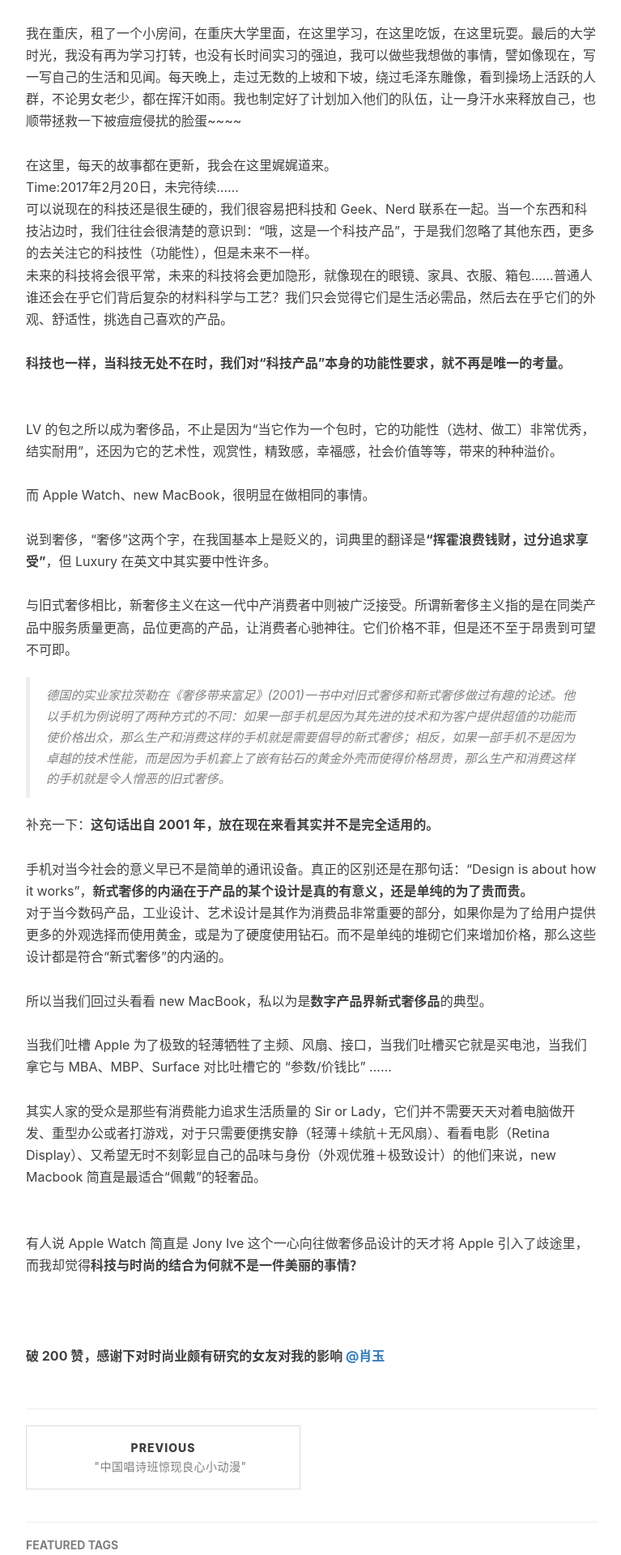
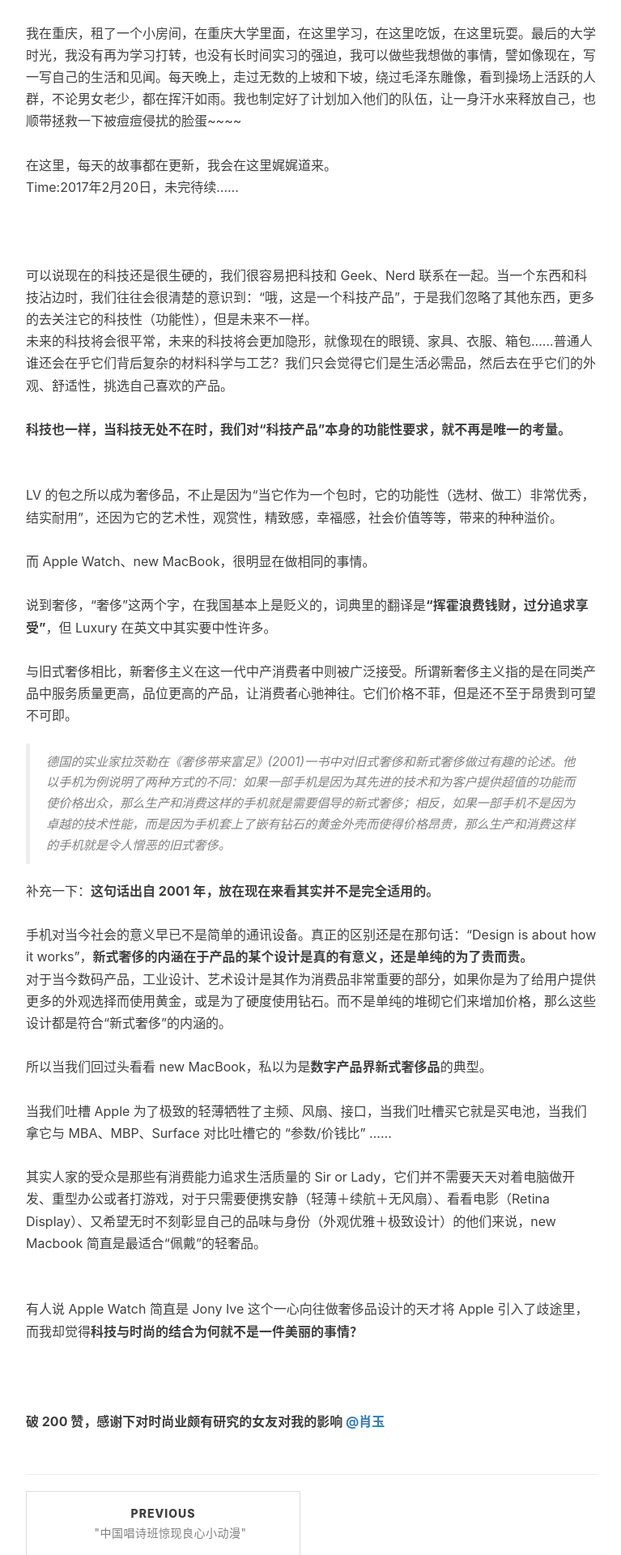
Before and after one commit to Yilia-Young/Yilia-Young.github.io, a Jekyll site: the page built from _posts/2017-02-16-chiongqing-memory.markdown, in a window 1280 px wide. Shown: the part 1433-3353 px from the top of the page at 81% size, without its empty margins (233-1000 px from the left). Built offline with Jekyll 4.4.1, drawn with Linux system fonts in a browser that asks for light colours; nearby versions of some CDN libraries; comment, search, counter and statistics services are not loaded.

Commit message:
Update 2017-02-16-chiongqing-memory.markdown

```diff
--- a/_posts/2017-02-16-chiongqing-memory.markdown
+++ b/_posts/2017-02-16-chiongqing-memory.markdown
@@ -27,7 +27,12 @@
     <br>
     <br>在这里，每天的故事都在更新，我会在这里娓娓道来。
     <br>Time:2017年2月20日，未完待续……
-    <br>可以说现在的科技还是很生硬的，我们很容易把科技和 Geek、Nerd 联系在一起。当一个东西和科技沾边时，我们往往会很清楚的意识到：“哦，这是一个科技产品”，于是我们忽略了其他东西，更多的去关注它的科技性（功能性），但是未来不一样。
+    <br>
+    <br>
+    <br>
+    <br>
+
+    可以说现在的科技还是很生硬的，我们很容易把科技和 Geek、Nerd 联系在一起。当一个东西和科技沾边时，我们往往会很清楚的意识到：“哦，这是一个科技产品”，于是我们忽略了其他东西，更多的去关注它的科技性（功能性），但是未来不一样。
     <br>未来的科技将会很平常，未来的科技将会更加隐形，就像现在的眼镜、家具、衣服、箱包……普通人谁还会在乎它们背后复杂的材料科学与工艺？我们只会觉得它们是生活必需品，然后去在乎它们的外观、舒适性，挑选自己喜欢的产品。
     <br>
     <br><b>科技也一样，当科技无处不在时，我们对“科技产品”本身的功能性要求，就不再是唯一的考量。</b>
```
